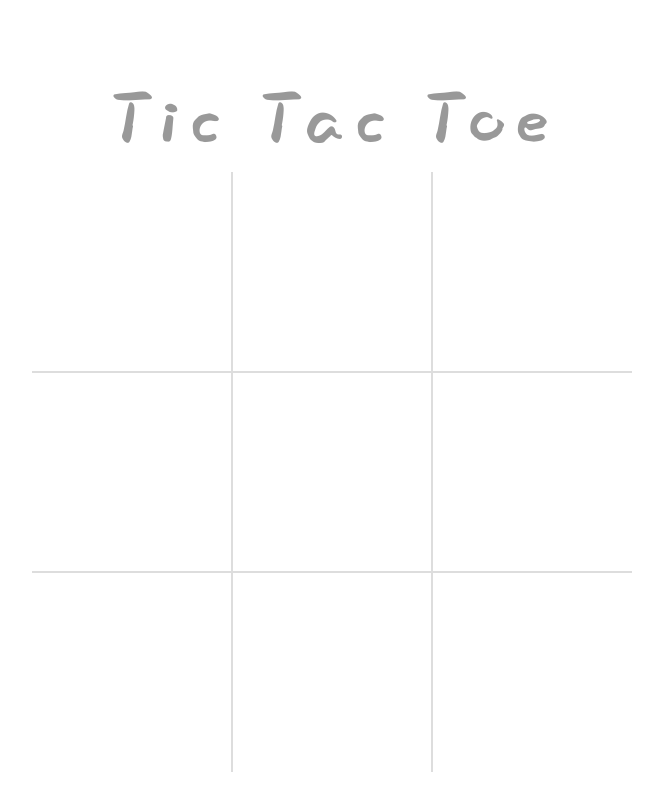
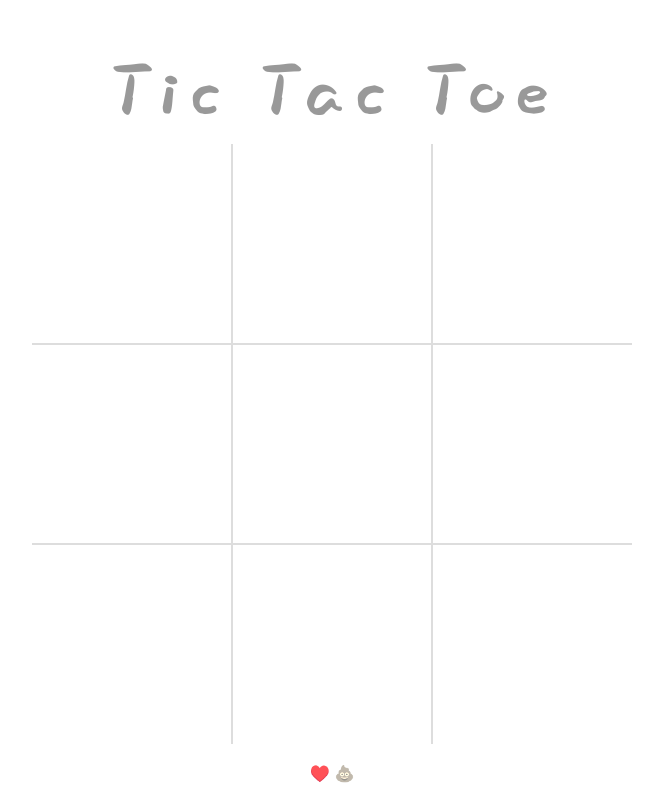
Before and after one commit to slaveofthecode/tictactoe-react-ts, a React (Vite) app: page / in a window 1280 px wide. Shown: the whole page, without its empty margins (308-971 px from the left). Built offline with nearby package versions, Linux system fonts and the light colour scheme.

Commit message:
Footer component was added

```diff
--- a/src/App.scss
+++ b/src/App.scss
@@ -37,6 +37,25 @@
 
 		&.blur {
 			filter: blur(3)
+		}
+	}
+
+	> footer {
+		display: flex;
+		justify-content: center;
+		padding-block: 1rem;
+
+		.players {
+			> span {
+				margin-inline: .15rem;
+				filter: sepia(1);
+				opacity: .5;
+
+				&.currentPlayer {
+					filter: sepia(0);
+					opacity: .8;
+				}
+			}
 		}
 	}
 
--- a/src/App.tsx
+++ b/src/App.tsx
@@ -2,6 +2,7 @@
 import { useState } from 'react';
 import './App.scss';
 import Alert from './components/Alert';
+import Footer from './components/Footer';
 import Grid from './components/Grid';
 import Header from './components/Header';
 import { PLAYER } from './enum';
@@ -44,6 +45,7 @@ function App() {
         handleOnClick={handleOnClick}
         isGameOver={!!winner || grid.every( row => row.every( cell => cell !== ''))}
       />
+      <Footer currentPlayer={turn} />
       {
         winner
           ? <Alert
--- /dev/null
+++ b/src/components/Footer/index.tsx
@@ -0,0 +1,27 @@
+import { PLAYER } from "../../enum";
+
+type Props = {
+    currentPlayer: string
+}
+
+const index = ({ currentPlayer }: Props) => {
+  return (
+    <footer>
+        <div className="players">
+            {
+                Object.values(PLAYER).map((p)=>{
+                    return (
+                        <span
+                            className={`${currentPlayer === p && 'currentPlayer'}`}
+                        >
+                            {p}
+                        </span>
+                    )
+                })
+            }
+        </div>
+    </footer>
+  )
+}
+
+export default index
```
